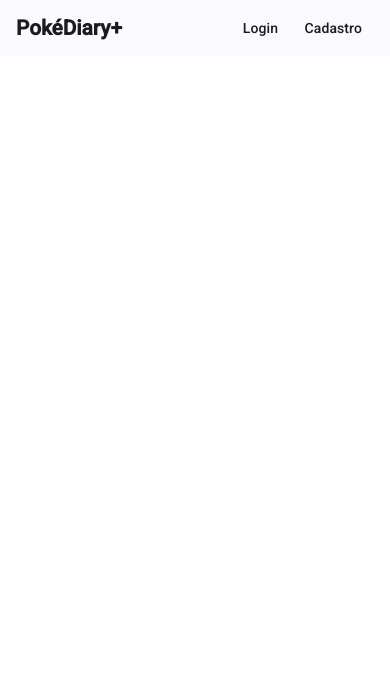
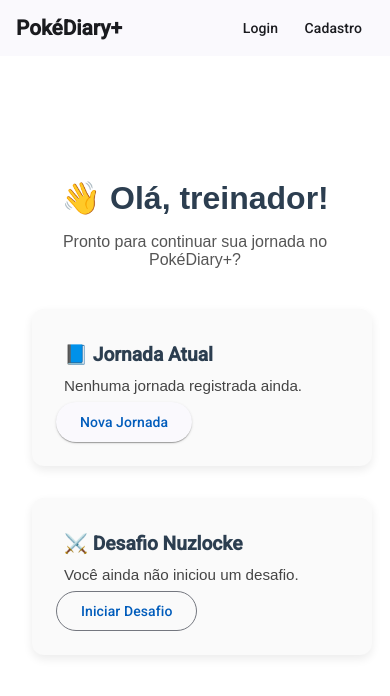
Before and after one commit to EstrellaRaphael/poke-diary-plus, an Angular app in the folder frontend/poke-diary-frontend/: page /dashboard in a window 390 px wide. Before the commit this address led to /. Shown: the top 696 px of the page. Built offline with nearby package versions, Linux system fonts and the light colour scheme.

Commit message:
feat(dashboard): create and style responsive dashboard with themed layout

```diff
--- a/frontend/poke-diary-frontend/src/app/app.routes.ts
+++ b/frontend/poke-diary-frontend/src/app/app.routes.ts
@@ -11,5 +11,10 @@
         path: 'register',
         loadComponent: () =>
             import ('./pages/register/register.component').then((m) => m.RegisterComponent),
+    },
+    {
+        path: 'dashboard',
+        loadComponent: () =>
+            import ('./pages/dashboard/dashboard.component').then((m) => m.DashboardComponent),
     }
 ];
--- /dev/null
+++ b/frontend/poke-diary-frontend/src/app/pages/dashboard/dashboard.component.css
@@ -0,0 +1,51 @@
+.dashboard-container {
+    max-width: 1100px;
+    margin: 4rem auto;
+    padding: 2rem;
+    font-family: 'Rubik', sans-serif;
+}
+
+.title {
+    text-align: center;
+    color: #2c3e50;
+    font-size: 2rem;
+    margin-bottom: 0.5rem;
+    font-weight: 600;
+}
+
+.subtitle {
+    text-align: center;
+    font-size: 1rem;
+    color: #555;
+    margin-bottom: 2.5rem;
+}
+
+.card-grid {
+    display: grid;
+    grid-template-columns: repeat(auto-fit, minmax(340px, 1fr));
+    gap: 2rem;
+}
+
+.dashboard-card {
+    padding: 1rem;
+    background-color: #fafafa;
+    border-radius: 12px;
+    box-shadow: 0 4px 10px rgba(0, 0, 0, 0.08);
+    transition: transform 0.2s ease;
+}
+
+.dashboard-card:hover {
+    transform: translateY(-5px);
+}
+
+mat-card-title {
+    font-size: 1.2rem;
+    font-weight: bold;
+    color: #2c3e50;
+}
+
+mat-card-content p {
+    font-size: 0.95rem;
+    color: #444;
+    margin: 0.5rem 0;
+}
--- /dev/null
+++ b/frontend/poke-diary-frontend/src/app/pages/dashboard/dashboard.component.html
@@ -0,0 +1,30 @@
+<div class="dashboard-container">
+    <h2 class="title">👋 Olá, treinador!</h2>
+    <p class="subtitle">Pronto para continuar sua jornada no PokéDiary+?</p>
+
+    <div class="card-grid">
+        <mat-card class="dashboard-card">
+            <mat-card-header>
+                <mat-card-title>📘 Jornada Atual</mat-card-title>
+            </mat-card-header>
+            <mat-card-content>
+                <p>Nenhuma jornada registrada ainda.</p>
+            </mat-card-content>
+            <mat-card-actions>
+                <button mat-raised-button color="primary" routerLink="/diary/new">Nova Jornada</button>
+            </mat-card-actions>
+        </mat-card>
+
+        <mat-card class="dashboard-card">
+            <mat-card-header>
+                <mat-card-title>⚔️ Desafio Nuzlocke</mat-card-title>
+            </mat-card-header>
+            <mat-card-content>
+                <p>Você ainda não iniciou um desafio.</p>
+            </mat-card-content>
+            <mat-card-actions>
+                <button mat-stroked-button color="primary" routerLink="/challenge">Iniciar Desafio</button>
+            </mat-card-actions>
+        </mat-card>
+    </div>
+</div>
```
Also changed, not shown: frontend/poke-diary-frontend/src/app/pages/dashboard/dashboard.component.ts (added, +13 -0 lines), 1 other file (tests, documents, lock files or other folders).
